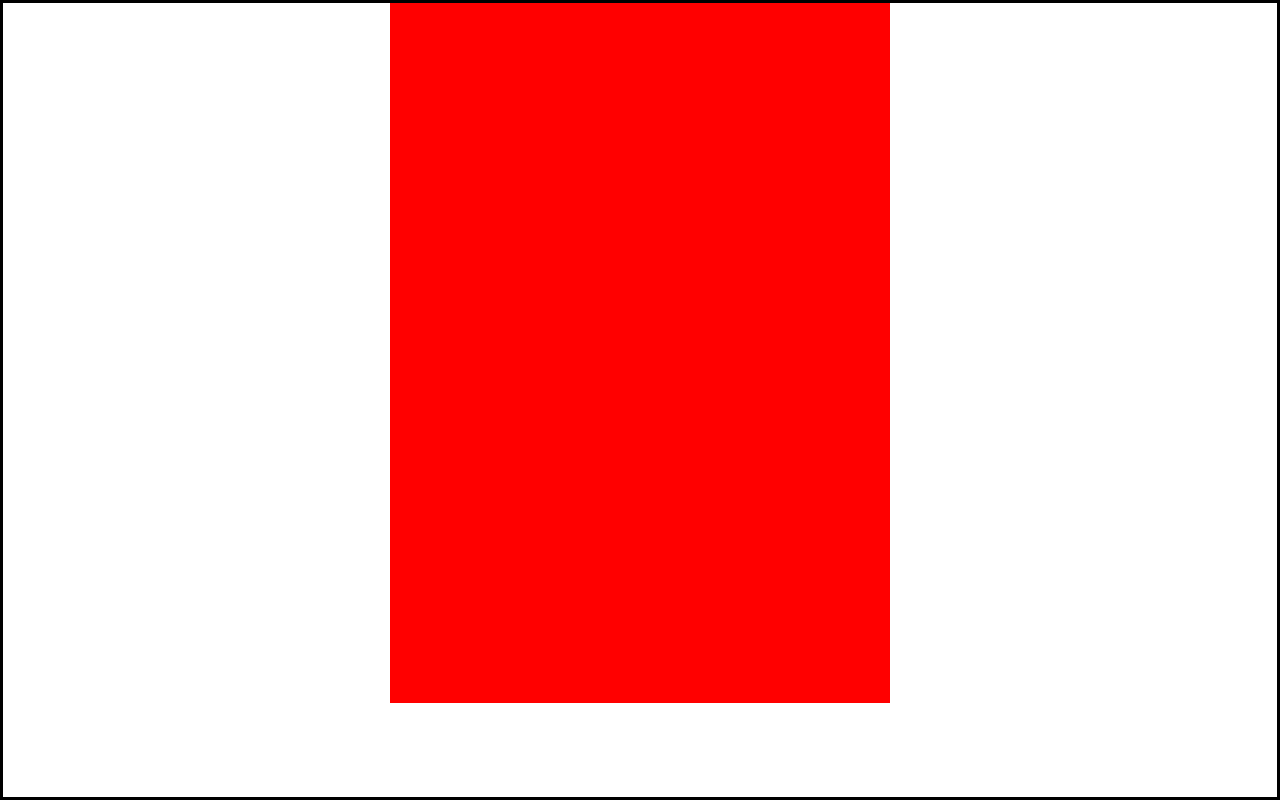
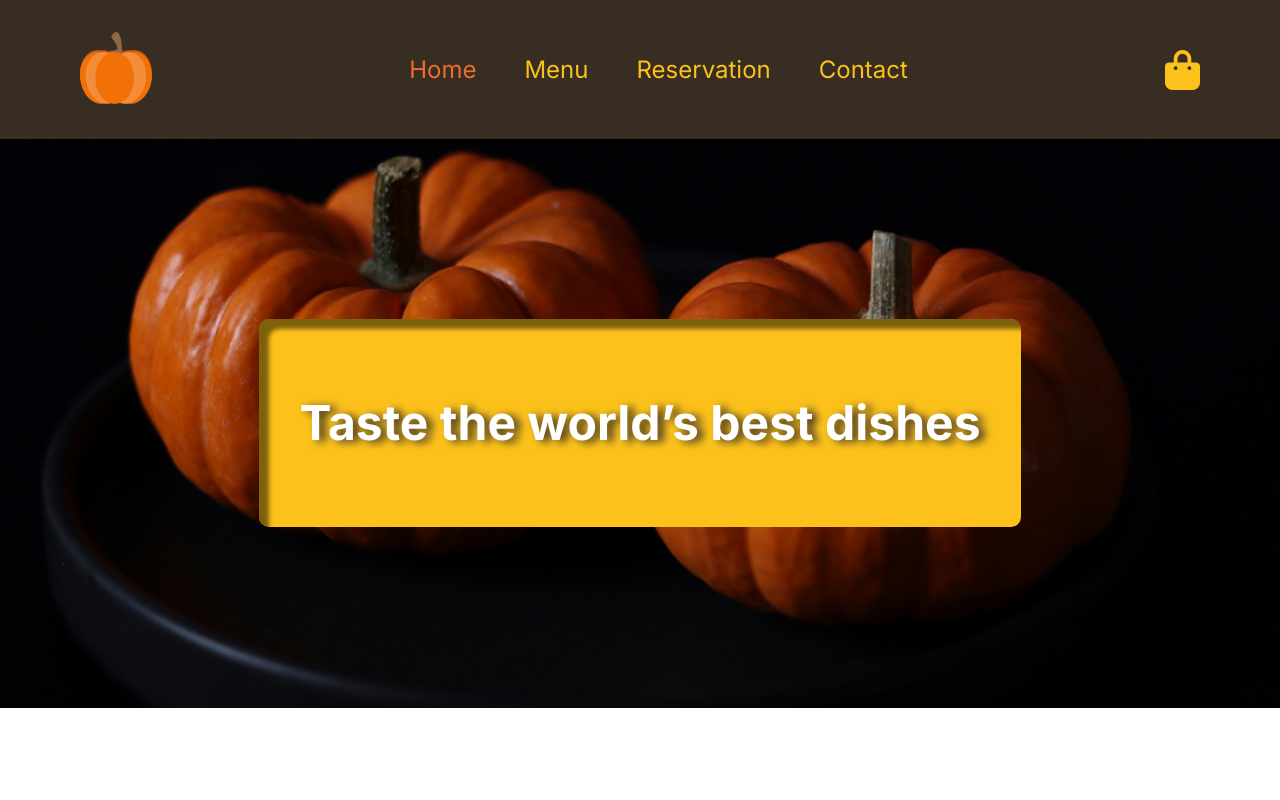
Before and after one commit to AleksGit123/homework7, a plain HTML site: page index.html in a window 1280 px wide. Drawn offline with Linux system fonts and the light colour scheme.

Commit message:
header and section

```diff
--- a/css/style.css
+++ b/css/style.css
@@ -1,13 +1,83 @@
-.parent {
-    border: 3px solid black;
-    min-height: 100vh;
+.main-div {
+    max-width: 1440px;
+    width: 100%;
+    margin: auto
 }
 
-.square {
+/* header  */
+
+.index-header {
+    display: flex;
+    justify-content: space-between;
+    align-items: center;
+    background-color: #372D23;
+    padding: 32px 80px;
+}
+
+ul {
+    display: flex;
+    gap: 48px;
+}
+
+.header-list {
+    font-family: Inter;
+    font-weight: 400;
+    font-size: 24px;
+    line-height: 32px;
+    letter-spacing: 0%;
+}
+
+.active {
+    color: #ED6C30;
+
+}
+
+.inactive {
+    color: #FCC21B;
+}
+
+.bag {
+    font-size: 40px;
+}
+
+/* section 1 */
+
+.section1 {
+    display: flex;
     position: relative;
-    width: 500px;
-    height: 700px;
-    background-color: red;
+    /* border: 5px solid red; */
+}
+
+.section-cover {
+    width: 100%;
+    height: 100%;
+}
+
+/*article */
+.section1-article {
+    display: flex;
+    position: absolute;
+    background-color: #FCC21B;
+    width: 762px;
+    justify-content: center;
+    align-items: center;
+    padding-block: 76px;
+    top: 50%;
     left: 50%;
-    transform: translateX(-50%);
+    transform: translate(-50%, -50%);
+    border: 3px;
+    border-radius: 10px;
+    box-shadow: 10px 10px 4px 0px #00000080 inset;
+
 }
+
+.article-h2 {
+    font-family: Inter;
+    font-weight: 700;
+    font-size: 48px;
+    line-height: 56px;
+    letter-spacing: 0%;
+    color: #FFFFFF;
+    filter: drop-shadow(6px 2px 4px #372D23);
+
+}
--- a/index.html
+++ b/index.html
@@ -4,17 +4,84 @@
 <head>
     <meta charset="UTF-8">
     <meta name="viewport" content="width=device-width, initial-scale=1.0">
+
     <link rel="stylesheet" href="css/reset.css">
+
+    <script src="https://kit.fontawesome.com/7d5224a84d.js" crossorigin="anonymous"></script>
+    <link rel="preconnect" href="https://fonts.googleapis.com">
+    <link rel="preconnect" href="https://fonts.gstatic.com" crossorigin>
+
+    <link
+        href="https://fonts.googleapis.com/css2?family=Inter:ital,opsz,wght@0,14..32,100..900;1,14..32,100..900&family=Kanit:ital,wght@0,100;0,200;0,300;0,400;0,500;0,600;0,700;0,800;0,900;1,100;1,200;1,300;1,400;1,500;1,600;1,700;1,800;1,900&family=Nerko+One&family=Roboto+Condensed:wght@300&display=swap"
+        rel="stylesheet">
+
     <link rel="stylesheet" href="css/style.css">
 
-    <title>Document</title>
+    <link rel="shortcut icon" href="images/pumpkin.svg" type="image/x-icon">
+
+    <title>Home Page</title>
 </head>
 
 <body>
-    <div class="parent">
-        <div class="square">
+    <div class="main-div">
 
-        </div>
+        <!-- header -->
+
+        <header class="index-header">
+            <a href="index.html" class="site-logo-link">
+
+                <img src="images/pumpkin.svg" alt="pumpkin logo" class="site-logo">
+
+            </a>
+
+            <!-- nav -->
+
+            <nav class="navigator">
+                <ul>
+                    <li>
+
+                        <a href="index.html" class="header-list active">
+                            Home
+                        </a>
+
+                    </li>
+
+
+                    <li>
+                        <a href="" class="header-list inactive">
+                            Menu
+                        </a>
+
+                    </li>
+
+                    <li>
+                        <a href="" class="header-list inactive">
+                            Reservation
+                        </a>
+                    </li>
+
+                    <li>
+                        <a href="" class="header-list inactive">
+                            Contact
+                        </a>
+
+                    </li>
+
+                </ul>
+
+            </nav>
+
+            <i class="fa-solid fa-bag-shopping bag" style="color: #fcc21b;"></i>
+
+        </header>
+
+        <!-- section -->
+        <section class="section1">
+            <img src="images/cover.png" alt=" section cover" class="section-cover">
+            <article class="section1-article">
+                <h2 class="article-h2">Taste the world’s best dishes</h2>
+            </article>
+        </section>
     </div>
 
 </body>
```
Also changed, not shown: images/cover.png (added), images/section-image1.png (added), images/section2-image.png (added).
